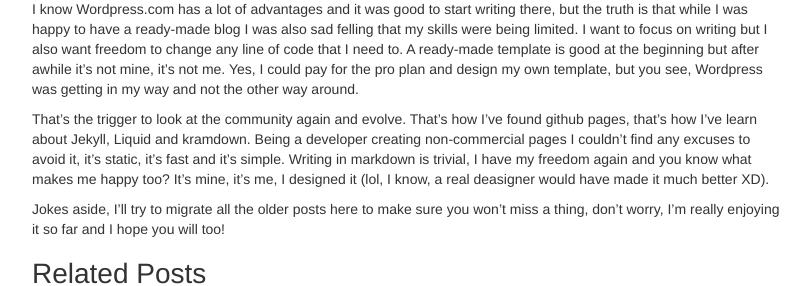
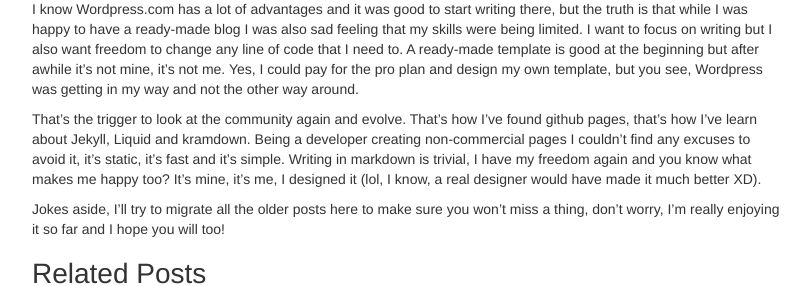
Before and after one commit to pedrohfsd/pedrohfsd.github.io, a Jekyll site: the page built from _posts/2017-07-20-bye-bye-wordpress.md, in a window 1280 px wide, cut to the strip 324-610 px from the top of the page. Shown: the whole strip, without its empty margins (233-1043 px from the left). Built offline with Jekyll 4.4.1, drawn with Linux system fonts in a browser that asks for light colours; comment, search, counter and statistics services are not loaded.

Commit message:
Spellchecking

```diff
--- a/_posts/2017-07-20-bye-bye-wordpress.md
+++ b/_posts/2017-07-20-bye-bye-wordpress.md
@@ -8,8 +8,8 @@ Few years ago I've made a [Wordpress](https://itsiastic.wordpress.com){:target="
 
 The main reason I'm making this switch is because I want my projects to be backed by project pages, there's no better fit for this than github pages (at least not while I wrote this post). If I'm going to use github pages it is best to keep it all in one place and move my blog there too.
 
-I know Wordpress.com has a lot of advantages and it was good to start writing there, but the truth is that while I was happy to have a ready-made blog I was also sad felling that my skills were being limited. I want to focus on writing but I also want freedom to change any line of code that I need to. A ready-made template is good at the beginning but after awhile it's not mine, it's not me. Yes, I could pay for the pro plan and design my own template, but you see, Wordpress was getting in my way and not the other way around.
+I know Wordpress.com has a lot of advantages and it was good to start writing there, but the truth is that while I was happy to have a ready-made blog I was also sad feeling that my skills were being limited. I want to focus on writing but I also want freedom to change any line of code that I need to. A ready-made template is good at the beginning but after awhile it's not mine, it's not me. Yes, I could pay for the pro plan and design my own template, but you see, Wordpress was getting in my way and not the other way around.
 
-That's the trigger to look at the community again and evolve. That's how I've found github pages, that's how I've learn about Jekyll, Liquid and kramdown. Being a developer creating non-commercial pages I couldn't find any excuses to avoid it, it's static, it's fast and it's simple. Writing in markdown is trivial, I have my freedom again and you know what makes me happy too? It's mine, it's me, I designed it (lol, I know, a real deasigner would have made it much better XD).
+That's the trigger to look at the community again and evolve. That's how I've found github pages, that's how I've learn about Jekyll, Liquid and kramdown. Being a developer creating non-commercial pages I couldn't find any excuses to avoid it, it's static, it's fast and it's simple. Writing in markdown is trivial, I have my freedom again and you know what makes me happy too? It's mine, it's me, I designed it (lol, I know, a real designer would have made it much better XD).
 
 Jokes aside, I'll try to migrate all the older posts here to make sure you won't miss a thing, don't worry, I'm really enjoying it so far and I hope you will too!
```
